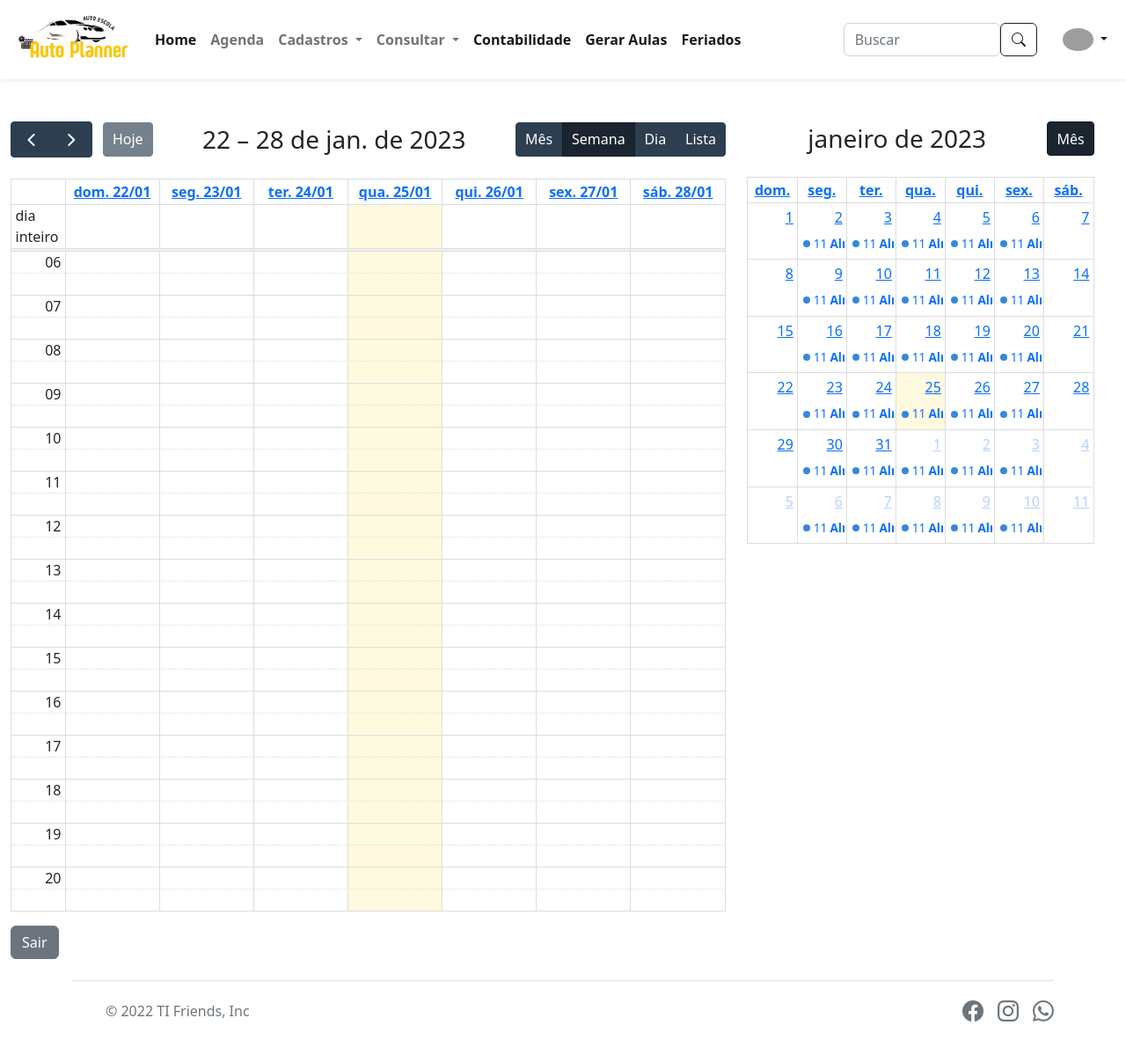
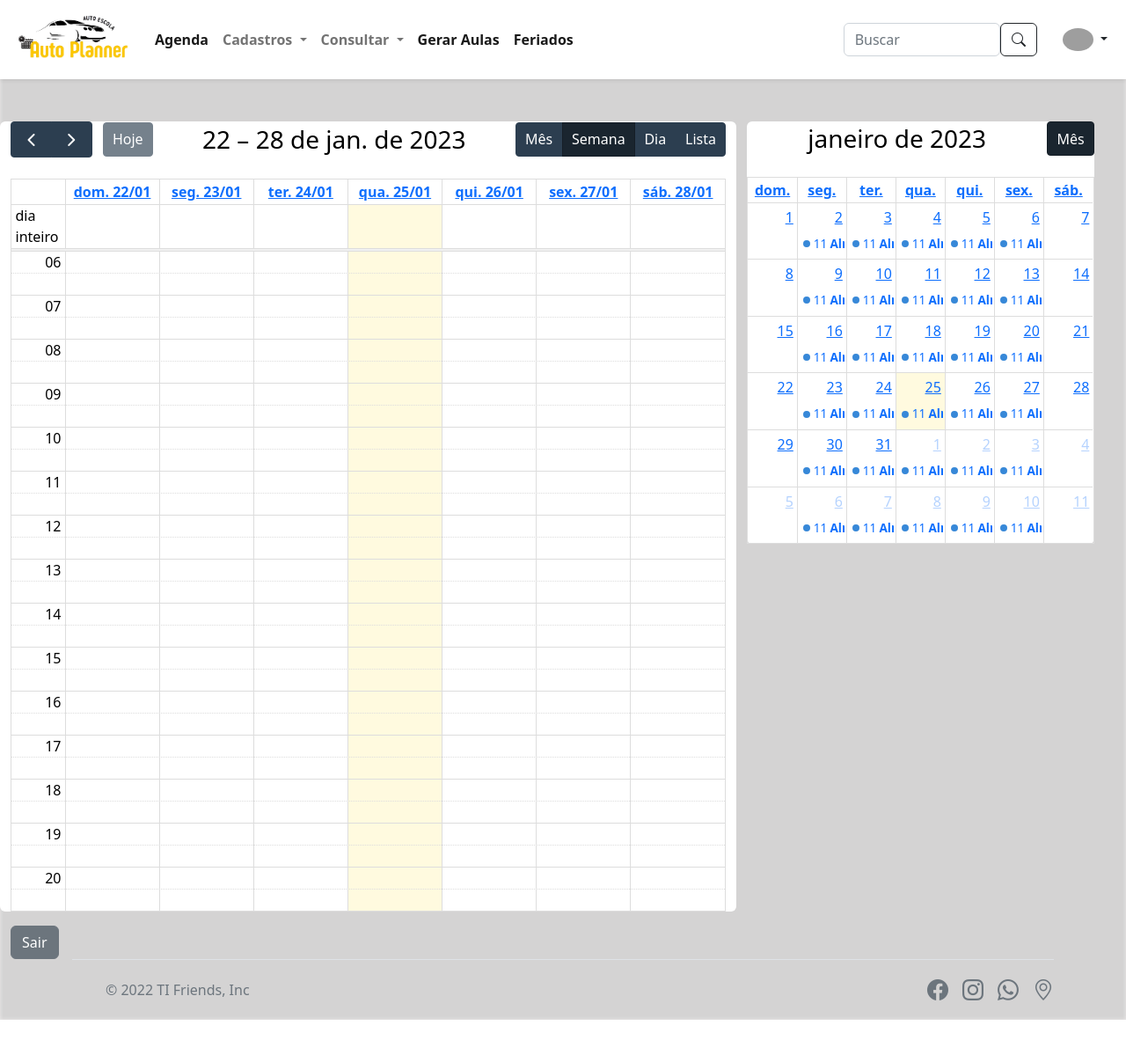
Before and after one commit to Erubbo/AutoPlanner, a PHP site: page /tela_prin.php in a window 1280 px wide. Shown: the whole page at 88% size. After the commit the page ends 1159 px from the top, so only its background shows below. Run offline with PHP 8.4, Linux system fonts and the light colour scheme; a user stored in the database is signed in; lists and menus that the app fills with data are empty; grey boxes are pictures that could not be loaded.

Commit message:
Nav Atualizado, fundo agenda alterado

```diff
--- a/backend/includes/footer.php
+++ b/backend/includes/footer.php
@@ -1,5 +1,5 @@
 <div class="container">
-  <footer class="d-flex flex-wrap justify-content-between align-items-center py-3 my-4 border-top">
+  <footer class="d-flex flex-wrap justify-content-between align-items-center py-3 mt-6 border-top">
     <div class="col-md-4 d-flex align-items-center">
       <a href="/" class="mb-3 me-2 mb-md-0 text-muted text-decoration-none lh-1">
         <svg class="bi" width="30" height="24"><use xlink:href="#bootstrap"/></svg>
@@ -11,6 +11,8 @@
       <li class="ms-3"><a class="text-muted" href="#"><i class="bi bi-facebook" style="font-size: 1.5rem;"></i></a></li>
       <li class="ms-3"><a class="text-muted" href="#"><i class="bi bi-instagram" style="font-size: 1.5rem;"></i></a></li>
       <li class="ms-3"><a class="text-muted" href="#"><i class="bi bi-whatsapp" style="font-size: 1.5rem;"></i></a></li>
+      <!-- Icone add 25/01/2023 localização -->
+      <li class="ms-3"><a class="text-muted" href="#"><i class="bi bi-geo-alt" style="font-size: 1.5rem;"></i></a></li>
     </ul>
   </footer>
 </div>
--- a/backend/includes/navbar.php
+++ b/backend/includes/navbar.php
@@ -13,11 +13,7 @@ include 'controle_session.php';
     <div class="collapse navbar-collapse" id="navbarSupportedContent">
       <ul class="navbar-nav me-auto mb-2 mb-lg-0">
         <li class="nav-item">
-          <a class="nav-link active fs-6 fw-bold" aria-current="page" href="../../../AutoPlanner/tela_prin.php">Home</a>
-        </li>
-
-        <li class="nav-item">
-          <a class="nav-link fs-6 fw-bold" href="#">Agenda</a>
+          <a class="nav-link active fs-6 fw-bold" aria-current="page" href="../../../AutoPlanner/tela_prin.php">Agenda</a>
         </li>
 
         <li class="nav-item dropdown">
@@ -51,15 +47,16 @@ include 'controle_session.php';
         </li>
 
         <li class="nav-item">
-          <a class="nav-link active fs-6 fw-bold" aria-current="page" href="#">Contabilidade</a>
-        </li>
-
-        <li class="nav-item">
           <a class="nav-link active fs-6 fw-bold" aria-current="page" href="../../../AutoPlanner/backend/front/gerar_aulas.php">Gerar Aulas</a>
         </li>
 
         <li class="nav-item">
           <a class="nav-link active fs-6 fw-bold" aria-current="page" href="../../../AutoPlanner/backend/front/cadastro_feriados.php">Feriados</a>
+        </li>
+
+        <!-- Contabilidade 25/01/2023  -->
+        <li class="nav-item">
+          <a class="nav-link active fs-6 fw-bold" aria-current="page" href="#"></a>
         </li>
 
       </ul>
@@ -77,6 +74,7 @@ include 'controle_session.php';
     </a>
 
     <ul class="dropdown-menu dropdown-menu-end">
+    <li><a class="dropdown-item text-center p-0" href="backend/">Editar Perfil</a></li>
       <li><a class="dropdown-item text-center p-0" href="backend/logout.php">Sair</a></li>
     </ul>
   </div>
--- a/css/estilo-alunos.css
+++ b/css/estilo-alunos.css
@@ -5,13 +5,20 @@
 
 /* -------------------------------------------------------------------- */
 .body-imagem{
-    background: url(../images/city.jpg) no-repeat center center fixed;
+    background-color: rgb(236, 234, 234);
   -webkit-background-size: cover;
   -moz-background-size: cover;
   -o-background-size: cover;
   background-size: cover;
     backdrop-filter: brightness(0.9) blur(2px) ;
 
+
+}
+
+.fundo{
+  background-color: white;
+  color: black;
+  border-radius: 6px;
 }
 
 /* ---------------------------------------------------------------------- */
--- a/tela_prin.php
+++ b/tela_prin.php
@@ -8,23 +8,24 @@
     <title>Document</title>
     <link href="https://cdn.jsdelivr.net/npm/bootstrap@5.2.1/dist/css/bootstrap.min.css" rel="stylesheet" integrity="sha384-iYQeCzEYFbKjA/T2uDLTpkwGzCiq6soy8tYaI1GyVh/UjpbCx/TYkiZhlZB6+fzT" crossorigin="anonymous">
     <link href='calendar/main.css' rel='stylesheet' />
+    <link rel="stylesheet" href="css/estilo-alunos.css">
 
 </head>
 
-<body>
+<body class="body-imagem">
     <?php
     include('backend/includes/navbar.php')
 
     ?>
-    <div class="container-fluid row">
+    <div class="container-fluid row ">
 
-        <div id='calendar1' class="col-8"></div>
+        <div id='calendar1' class="col-8 fundo"></div>
         <div class="col-4">
 
-                <div id='calendar2'></div>
+            <div id='calendar2' class="fundo"></div>
 
 
-                <div id='calendar3'></div>
+            <div id='calendar3'></div>
 
         </div>
         <a href="backend/logout.php"><button type="submit" class="btn btn-secondary mt-3" onclick="addaluno()">Sair</button></a>
```
